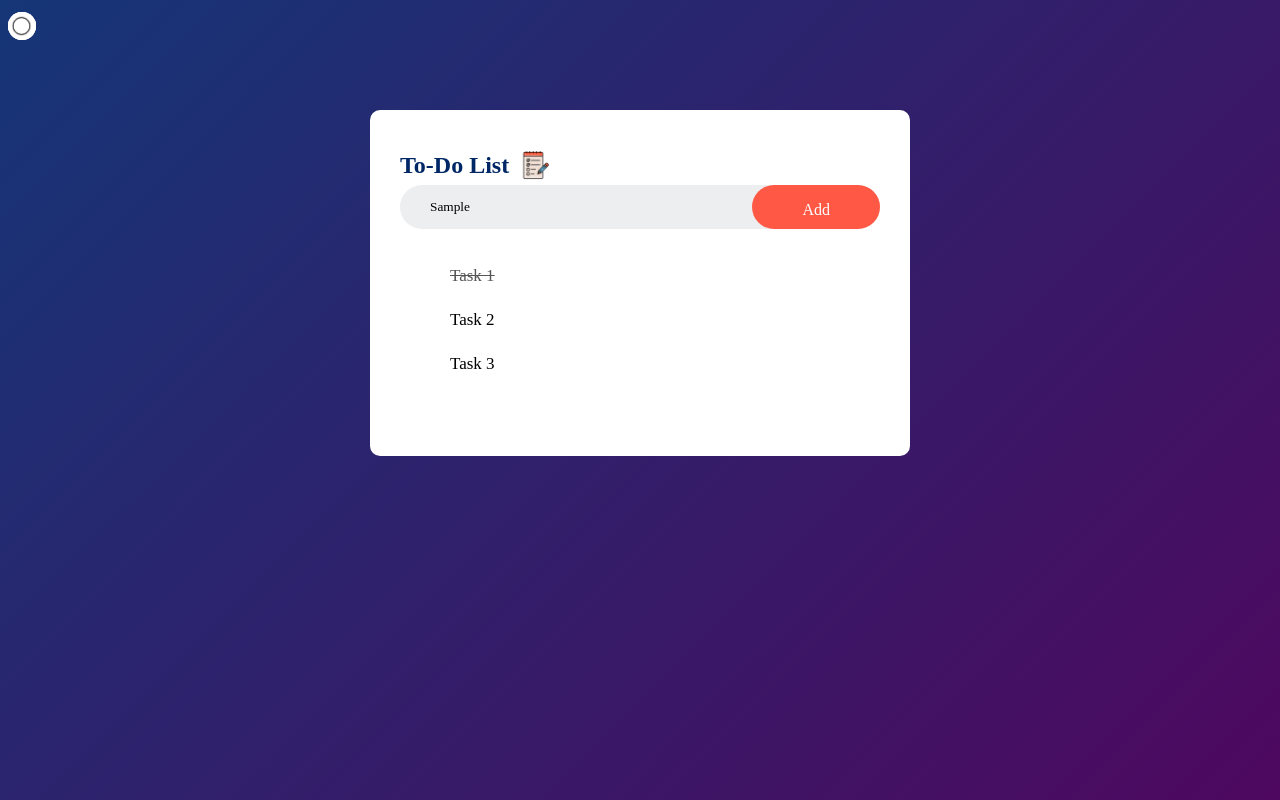
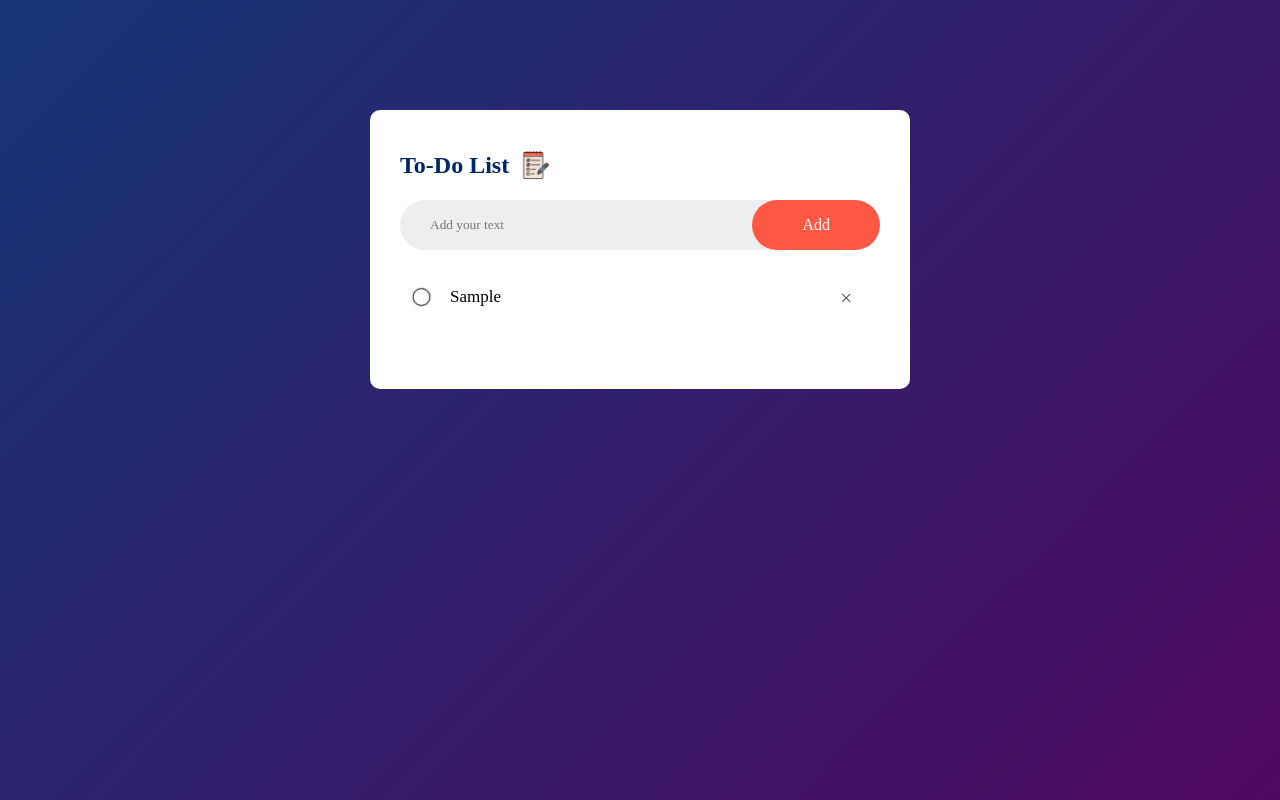
Before and after one commit to iampawannn/to-do-list, a plain HTML site: page index.html in a window 1280 px wide. Both pictures are taken after typing "Sample" into the empty fields and a click on the button "Add". Drawn offline with Linux system fonts and the light colour scheme.

Commit message:
todo-list final push

```diff
--- a/app.js
+++ b/app.js
@@ -0,0 +1,38 @@
+const inputBox = document.getElementById("input-box");
+const listContainer = document.getElementById("list-container");
+
+function addTask () {
+    if(inputBox.value === ''){
+        alert("You must write something!");
+
+    }
+    else {
+        let li = document.createElement("li");
+        li.innerHTML = inputBox.value;
+        listContainer.appendChild(li);
+        let span = document.createElement("span");
+        span.innerHTML = "\u00d7";
+        li.appendChild(span);
+        }
+        inputBox.value = "";
+        saveData ();
+}
+    listContainer.addEventListener("click", function(e) {
+        if(e.target.tagName == "LI") {
+            e.target.classList.toggle("checked");
+            saveData();
+        }
+        else if(e.target.tagName === "SPAN") {
+            e.target.parentElement.remove();
+            saveData();
+        }
+    }, false );
+
+    function saveData() {
+        localStorage.setItem("data", listContainer.innerHTML);
+
+    }
+    function showTask() {
+        listContainer.innerHTML = localStorage.getItem("data");
+    }
+    showTask();
--- a/index.html
+++ b/index.html
@@ -12,14 +12,15 @@
             <h2>To-Do List <img src="./assets/images/icon.png" alt="icon image"></h2>
             <div class="row">
                 <input type="text" id="input-box" placeholder="Add your text">
-                <button>Add</button>
+                <button onclick="addTask()">Add</button>
             </div>
             <ul id="list-container">
-                <li class="checked">Task 1</li>
+                <!-- <li class="checked">Task 1</li>
                 <li>Task 2</li>
-                <li>Task 3</li>
+                <li>Task 3</li>  -->
             </ul>
         </div>
     </div>
+    <script src="app.js"></script>
 </body>
 </html>
--- a/style.css
+++ b/style.css
@@ -24,6 +24,7 @@
     color: #002765;
     display: flex;
     align-items: center;
+    margin-bottom: 20px;
 
 }
 .todo-app h2 img {
@@ -38,7 +39,7 @@
     border-radius: 30px;
     padding-left: 20px;
     margin-bottom: 25px;
-    margin-top: 5px;
+
 }
 input {
     flex: 1;
@@ -51,7 +52,7 @@ input {
 button {
     border: none;
     outline: none;
-    padding: 16px 50px 10px;
+    padding: 16px 50px ;
     background: #ff5945;
     color: #fff;
     font-size: 16px;
@@ -64,11 +65,12 @@ ul li {
     padding: 12px 8px 12px 50px;
     cursor: pointer;
     user-select: none;
+    position: relative;
 }
 ul li::before {
     content: '';
     position: absolute;
-    height: 28px;
+    height: 20px;
     width: 28px;
     border-radius: 50%;
     background-image: url(./assets/images/unchecked.png);
@@ -84,3 +86,19 @@ ul li.checked{
 ul li.checked::before {
     background-image: url(./assets/images/checked.png);
 }
+ul li span {
+    position: absolute;
+    right: 0;
+    top: 3px;
+    width: 40px;
+    height: 4px;
+    font-size: 22px;
+    color: #555;
+    line-height: 40px;
+    border-radius: 50% ;
+
+}
+
+ul li span:hover {
+    background: #edeef0;
+}
```
